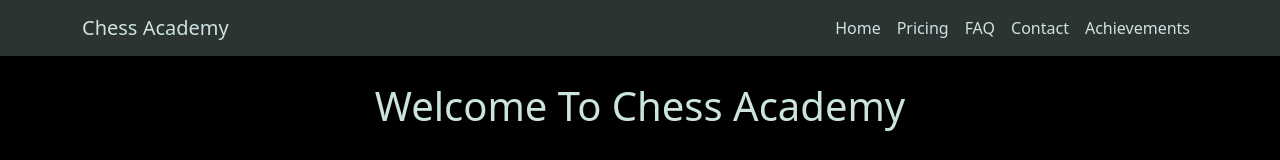
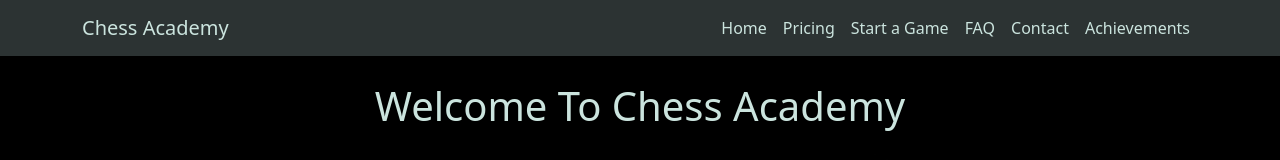
Before and after one commit to ahmedesmail01/Chess-Academy, a React (Vite) app: page / in a window 1280 px wide. Shown: the top 160 px of the page. Built offline with nearby package versions, Linux system fonts and the light colour scheme.

Commit message:
add link

```diff
--- a/src/components/home/NavbarCa.jsx
+++ b/src/components/home/NavbarCa.jsx
@@ -48,6 +48,11 @@ const NavbarCa = () => {
 								Pricing
 							</Link>
 						</Nav.Link>
+						<Nav.Link>
+							<a className="ca_nav" href="https://www.openingtree.com">
+								Start a Game
+							</a>
+						</Nav.Link>
 						<Nav.Link onClick={handleLinkClick}>
 							<Link className="ca_nav" to="/faq">
 								FAQ
```
